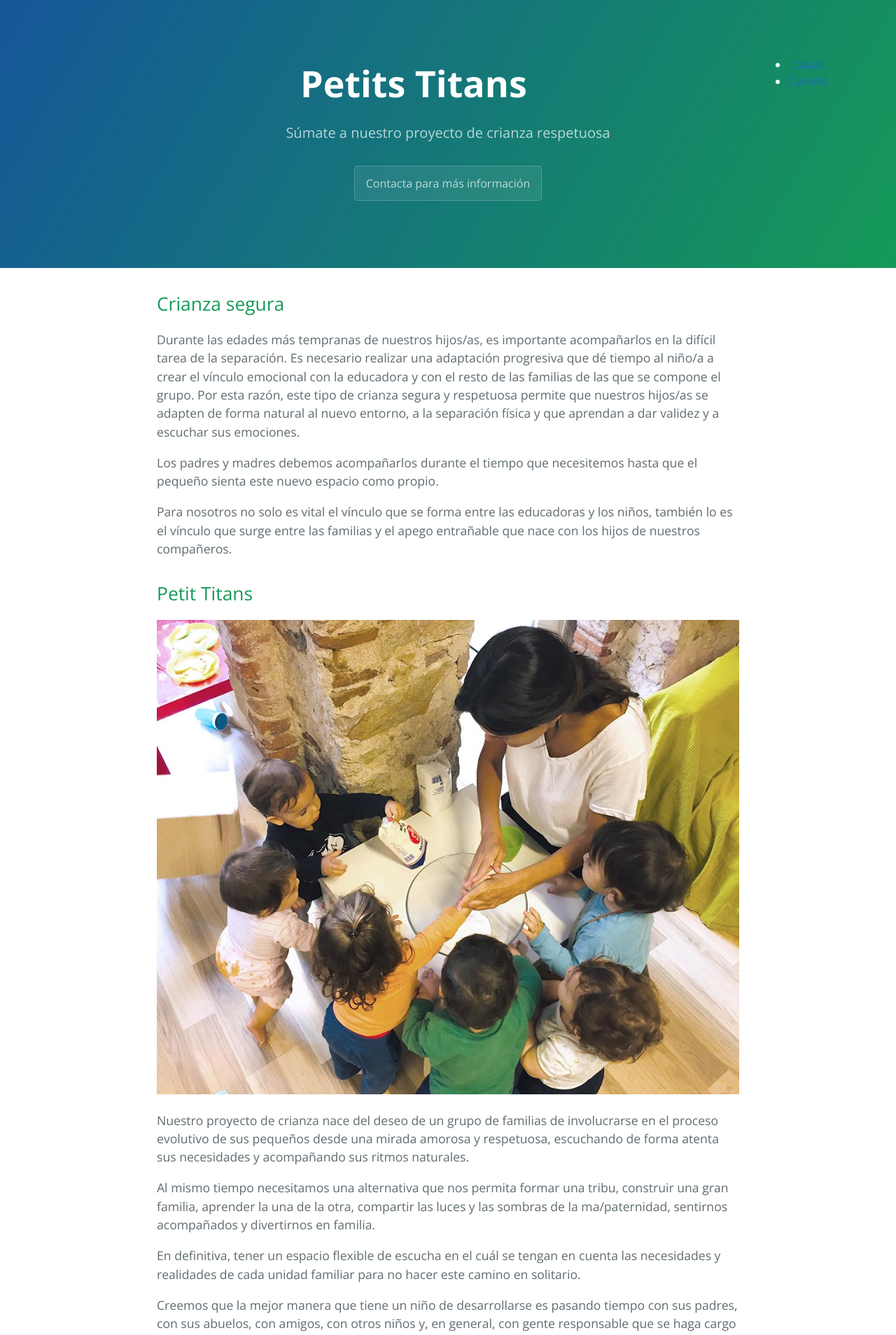
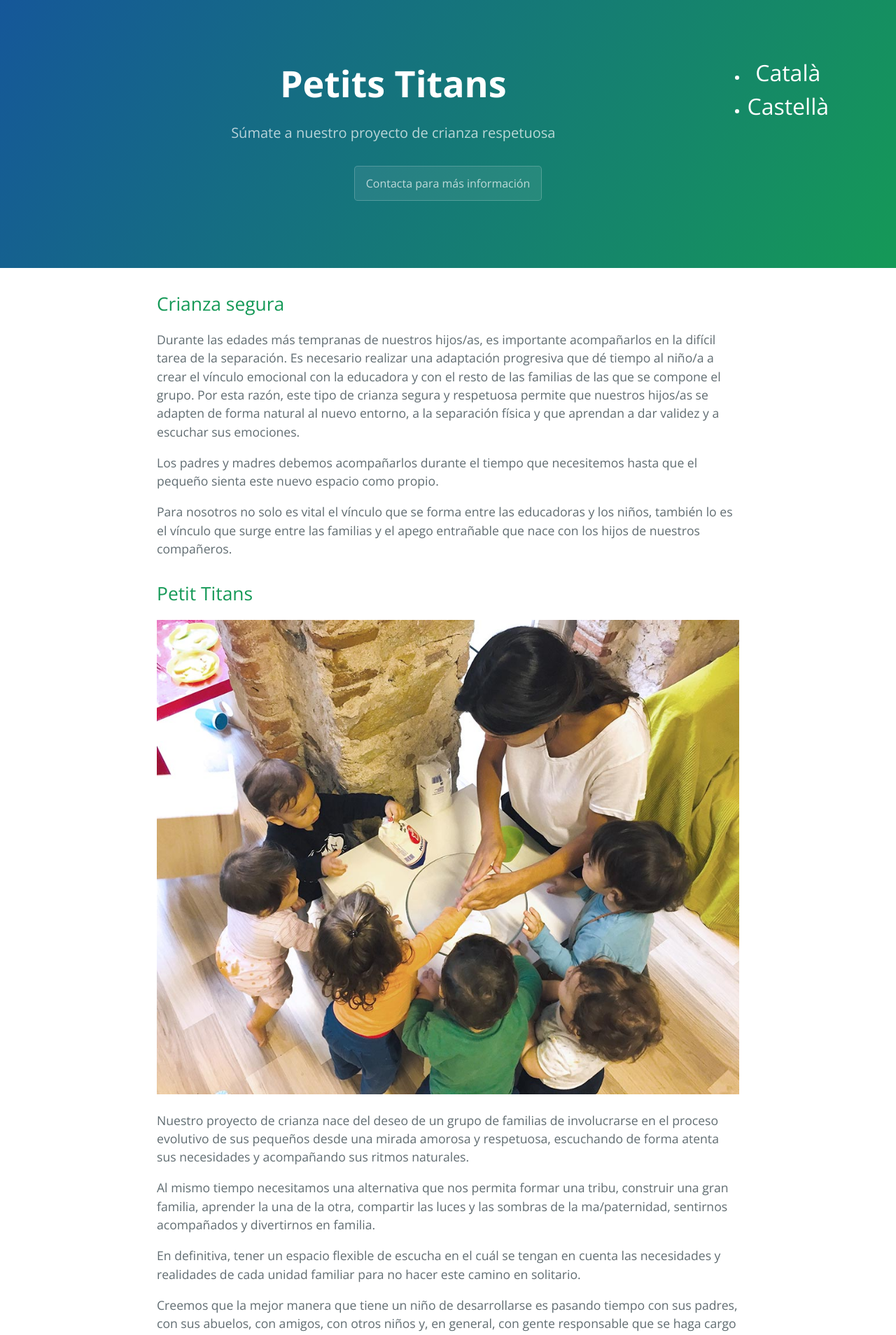
Before and after one commit to sseerrggii/Petits-Titans, a Jekyll site: the page built from index.md, in a window 1280 px wide. Shown: the top 1908 px of the page at 70% size. Built offline with Jekyll 4.4.1, drawn with Linux system fonts in a browser that asks for light colours; our own code applies the rules of GitHub Pages for plain Markdown files; the repository's description, which GitHub fills in, is left out.

Commit message:
Update jekyll-theme-cayman.scss

```diff
--- a/_sass/jekyll-theme-cayman.scss
+++ b/_sass/jekyll-theme-cayman.scss
@@ -381,6 +381,12 @@ a {
   float: right;
   margin: 0;
 }
-.nav ul li{
+.nav ul{
   list-style: none;
 }
+
+.nav a{
+  color: white;
+  font-size:200%;
+  font-weigth: bold;
+}
```
